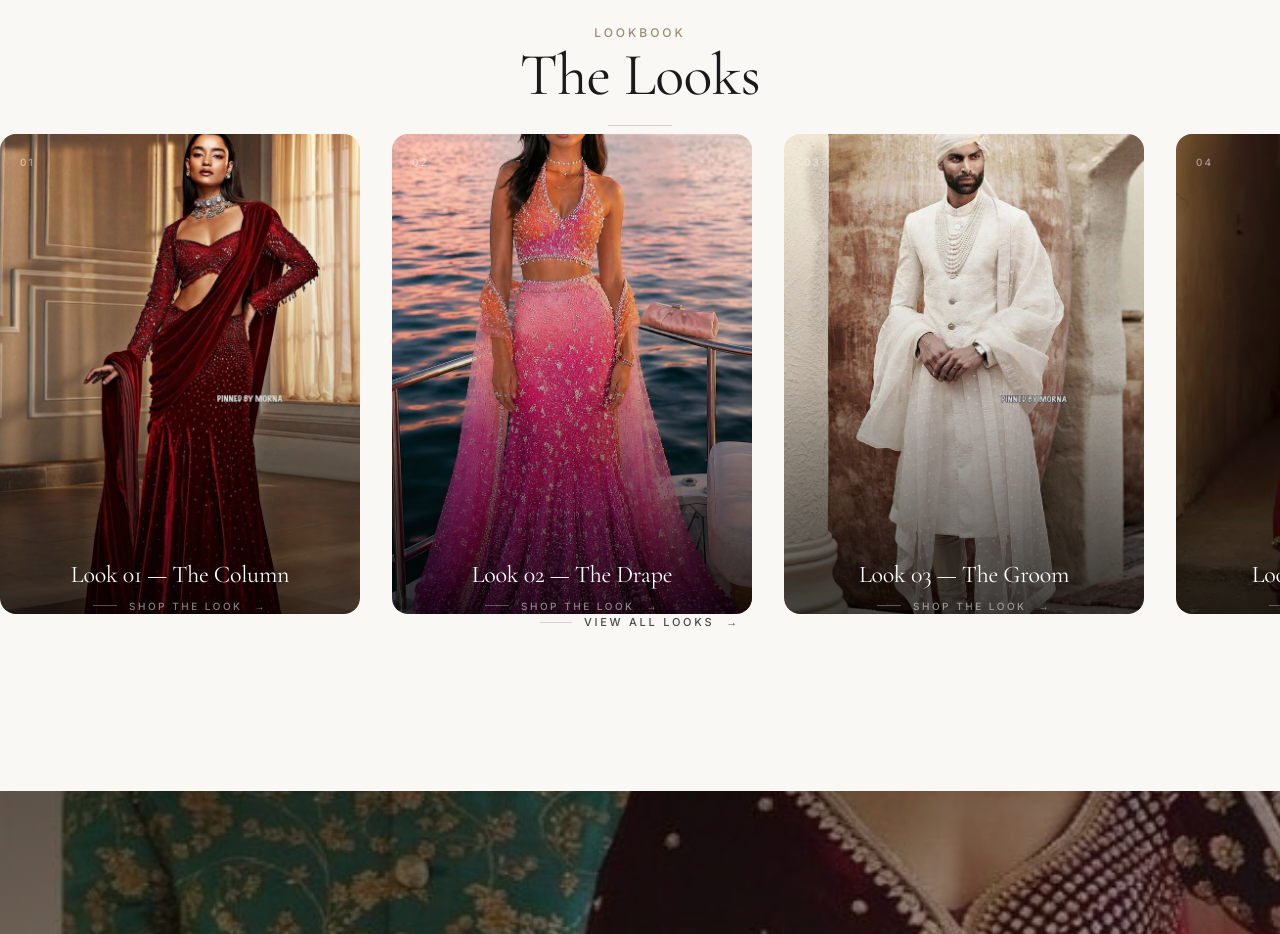
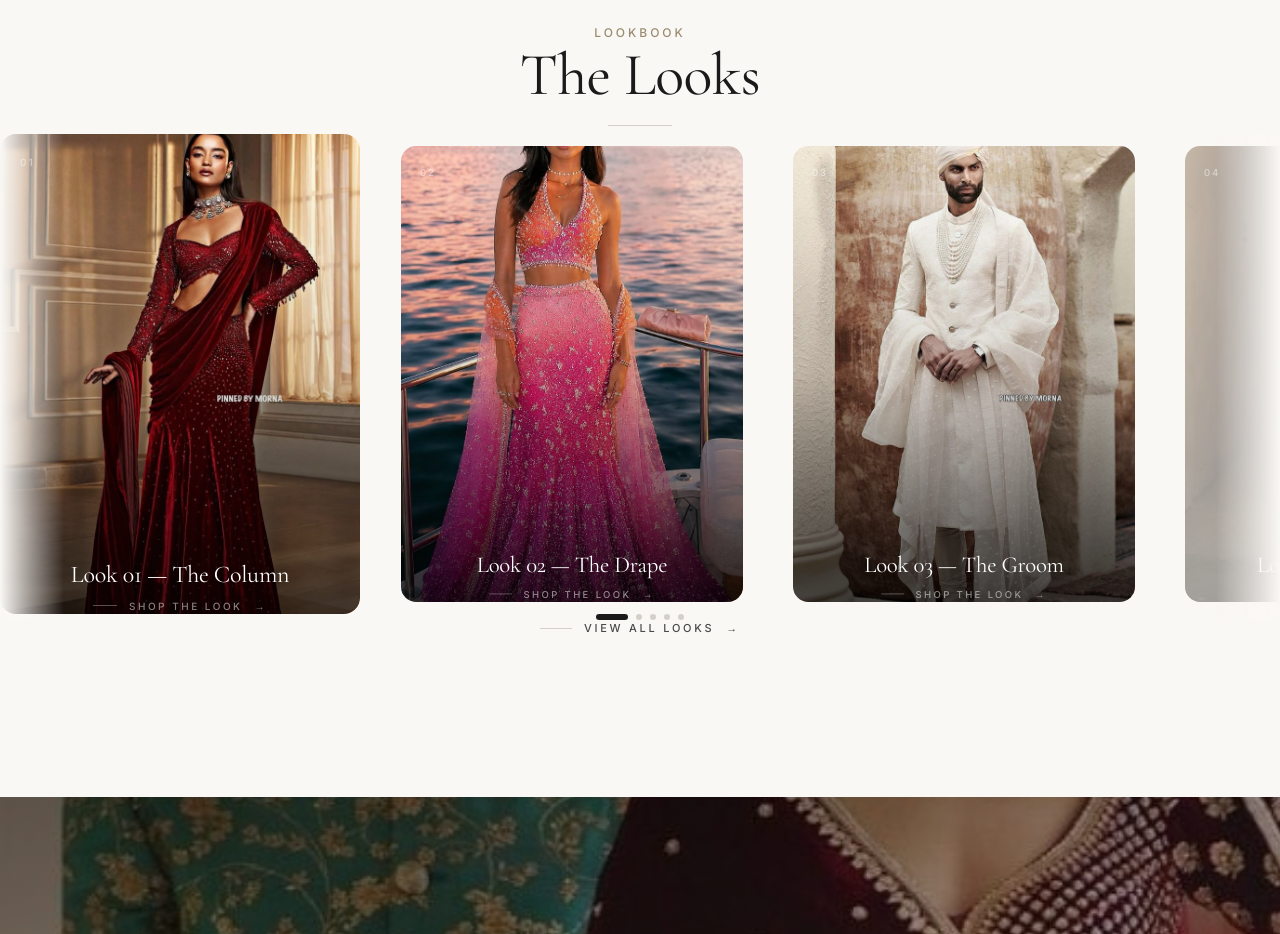
Before and after one commit to sidApskyy/UCLOTHIA, a Next.js app: page / in a window 1280 px wide. Shown: the part 3820-4754 px from the top of the page. Built offline with nearby package versions, Linux system fonts and the light colour scheme.

Commit message:
Enhance Lookbook: pointer drag/swipe, active card scaling, edge fades, slider dots

```diff
--- a/src/components/lookbook/lookbook-scroll.tsx
+++ b/src/components/lookbook/lookbook-scroll.tsx
@@ -1,6 +1,6 @@
 "use client";
 
-import { useEffect, useRef, useState } from "react";
+import { useEffect, useRef, useState, useCallback } from "react";
 import Link from "next/link";
 import Image from "next/image";
 import type { Look } from "@/lib/types";
@@ -12,46 +12,108 @@ interface LookbookScrollProps {
 export function LookbookScroll({ looks }: LookbookScrollProps) {
   const scrollRef = useRef<HTMLDivElement>(null);
   const [isHovered, setIsHovered] = useState(false);
+  const [isDragging, setIsDragging] = useState(false);
+  const [activeIndex, setActiveIndex] = useState(0);
+  const dragStart = useRef({ x: 0, scrollLeft: 0 });
+  const animationRef = useRef<number>(0);
+  const directionRef = useRef(1);
 
+  // Auto-scroll animation
   useEffect(() => {
     const container = scrollRef.current;
     if (!container) return;
 
-    let animationId: number;
-    let direction = 1;
+    const animate = () => {
+      if (!isHovered && !isDragging && container) {
+        const maxScroll = container.scrollWidth - container.clientWidth;
+        container.scrollLeft += directionRef.current * 0.4;
 
-    const animate = () => {
-      if (!isHovered && container) {
-        const maxScroll = container.scrollWidth - container.clientWidth;
-        container.scrollLeft += direction * 0.5;
-
-        if (container.scrollLeft >= maxScroll) {
-          direction = -1;
-        } else if (container.scrollLeft <= 0) {
-          direction = 1;
+        if (container.scrollLeft >= maxScroll - 1) {
+          directionRef.current = -1;
+        } else if (container.scrollLeft <= 1) {
+          directionRef.current = 1;
         }
       }
-      animationId = requestAnimationFrame(animate);
+      animationRef.current = requestAnimationFrame(animate);
     };
 
-    animationId = requestAnimationFrame(animate);
+    animationRef.current = requestAnimationFrame(animate);
+    return () => cancelAnimationFrame(animationRef.current);
+  }, [isHovered, isDragging]);
 
-    return () => cancelAnimationFrame(animationId);
-  }, [isHovered]);
+  // Track active card based on scroll position
+  useEffect(() => {
+    const container = scrollRef.current;
+    if (!container) return;
+
+    const handleScroll = () => {
+      const cardWidth = container.clientWidth > 768 ? 360 + 32 : 280 + 24;
+      const idx = Math.round(container.scrollLeft / cardWidth);
+      setActiveIndex(Math.min(Math.max(idx, 0), looks.length - 1));
+    };
+
+    container.addEventListener("scroll", handleScroll, { passive: true });
+    return () => container.removeEventListener("scroll", handleScroll);
+  }, [looks.length]);
+
+  // Pointer drag / swipe handlers
+  const onPointerDown = useCallback((e: React.PointerEvent) => {
+    const container = scrollRef.current;
+    if (!container) return;
+    setIsDragging(true);
+    dragStart.current = { x: e.clientX, scrollLeft: container.scrollLeft };
+    container.setPointerCapture(e.pointerId);
+  }, []);
+
+  const onPointerMove = useCallback((e: React.PointerEvent) => {
+    const container = scrollRef.current;
+    if (!container || !isDragging) return;
+    const delta = e.clientX - dragStart.current.x;
+    container.scrollLeft = dragStart.current.scrollLeft - delta;
+  }, [isDragging]);
+
+  const onPointerUp = useCallback((e: React.PointerEvent) => {
+    const container = scrollRef.current;
+    if (!container) return;
+    setIsDragging(false);
+    if (container.hasPointerCapture(e.pointerId)) {
+      container.releasePointerCapture(e.pointerId);
+    }
+  }, []);
+
+  const scrollToCard = useCallback((index: number) => {
+    const container = scrollRef.current;
+    if (!container) return;
+    const cardWidth = container.clientWidth > 768 ? 360 + 32 : 280 + 24;
+    container.scrollTo({ left: index * cardWidth, behavior: "smooth" });
+  }, []);
 
   return (
+    <div className="relative">
+      {/* Edge fade gradients */}
+      <div className="absolute left-0 top-0 bottom-0 w-8 md:w-16 bg-gradient-to-r from-[var(--color-background)] to-transparent z-10 pointer-events-none" />
+      <div className="absolute right-0 top-0 bottom-0 w-8 md:w-16 bg-gradient-to-l from-[var(--color-background)] to-transparent z-10 pointer-events-none" />
+
       <div
         ref={scrollRef}
-      className="horizontal-scroll"
+        className="horizontal-scroll cursor-grab active:cursor-grabbing select-none"
         onMouseEnter={() => setIsHovered(true)}
         onMouseLeave={() => setIsHovered(false)}
+        onPointerDown={onPointerDown}
+        onPointerMove={onPointerMove}
+        onPointerUp={onPointerUp}
+        onPointerCancel={onPointerUp}
       >
         <div className="flex gap-6 md:gap-8 pl-6 md:pl-12 pr-6 md:pr-12 pb-2" style={{ width: "max-content" }}>
           {looks.map((look, i) => (
             <Link
               key={look.id}
               href={`/lookbook/${look.slug}`}
-            className="group flex-shrink-0 w-[280px] md:w-[360px]"
+              className="group flex-shrink-0 w-[280px] md:w-[360px] transition-all duration-[var(--duration-medium)] ease-[var(--ease-out)]"
+              style={{
+                opacity: Math.abs(i - activeIndex) > 2 ? 0.4 : 1,
+                transform: `scale(${i === activeIndex ? 1 : 0.95})`,
+              }}
             >
               <div className="relative aspect-[3/4] overflow-hidden rounded-2xl">
                 <Image
@@ -60,6 +122,7 @@ export function LookbookScroll({ looks }: LookbookScrollProps) {
                   fill
                   sizes="360px"
                   className="object-cover object-[center_30%] transition-transform duration-[var(--duration-cinematic)] ease-[var(--ease-out)] group-hover:scale-105"
+                  draggable={false}
                 />
                 <div className="absolute inset-0 bg-gradient-to-t from-black/70 via-black/10 to-transparent transition-all duration-[var(--duration-medium)] ease-[var(--ease-out)] group-hover:from-black/80 rounded-2xl" />
 
@@ -92,5 +155,26 @@ export function LookbookScroll({ looks }: LookbookScrollProps) {
           ))}
         </div>
       </div>
+
+      {/* Slider dots */}
+      <div className="flex items-center justify-center gap-2 mt-8">
+        {looks.map((_, i) => (
+          <button
+            key={i}
+            onClick={() => scrollToCard(i)}
+            className="group/dot p-2"
+            aria-label={`Go to look ${i + 1}`}
+          >
+            <span
+              className={`block h-1.5 rounded-full transition-all duration-[var(--duration-medium)] ease-[var(--ease-out)] ${
+                i === activeIndex
+                  ? "w-8 bg-[var(--color-text)]"
+                  : "w-1.5 bg-[var(--color-border-strong)] group-hover/dot:bg-[var(--color-muted)]"
+              }`}
+            />
+          </button>
+        ))}
+      </div>
+    </div>
   );
 }
```
Lines whose indentation alone changed are shown as unchanged.
